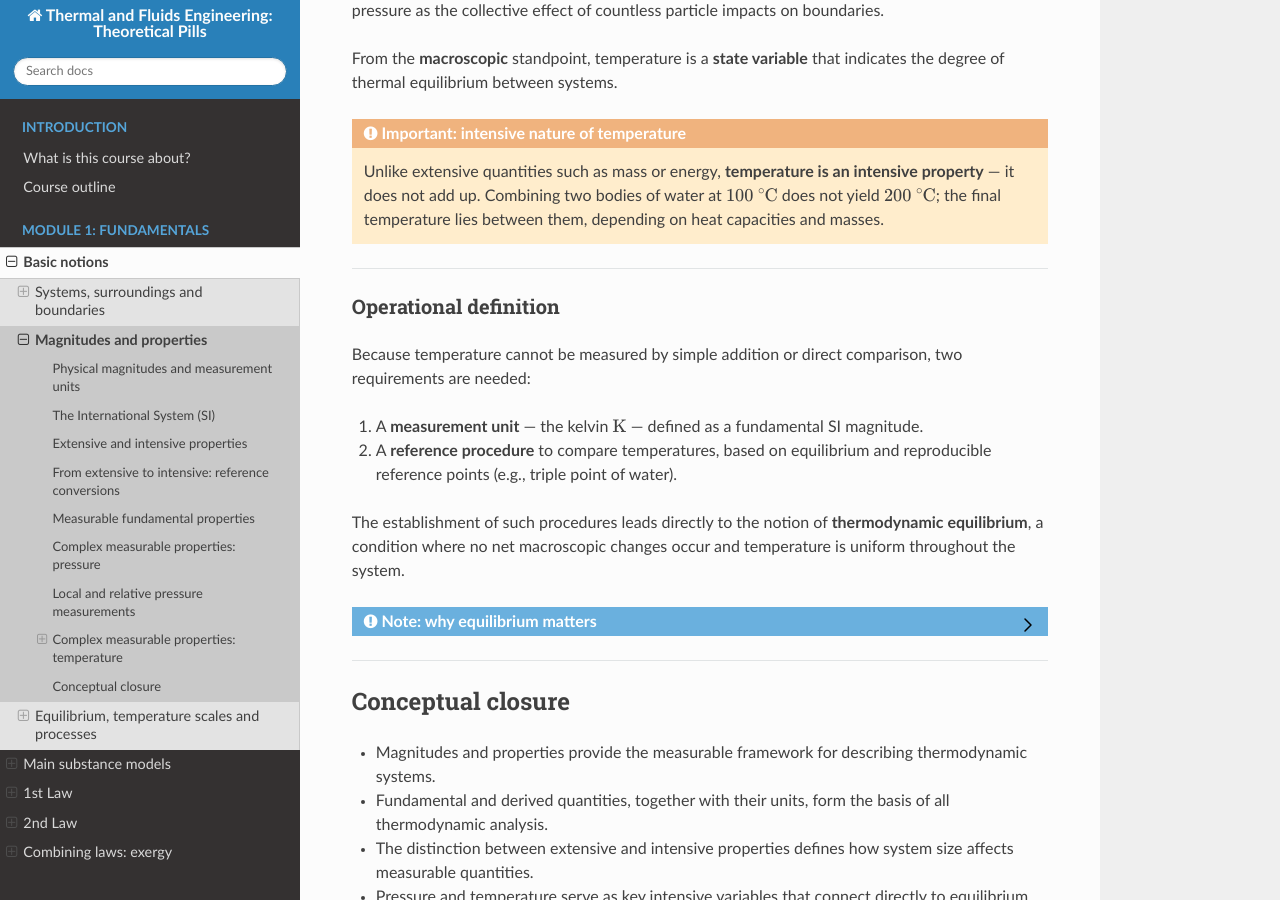
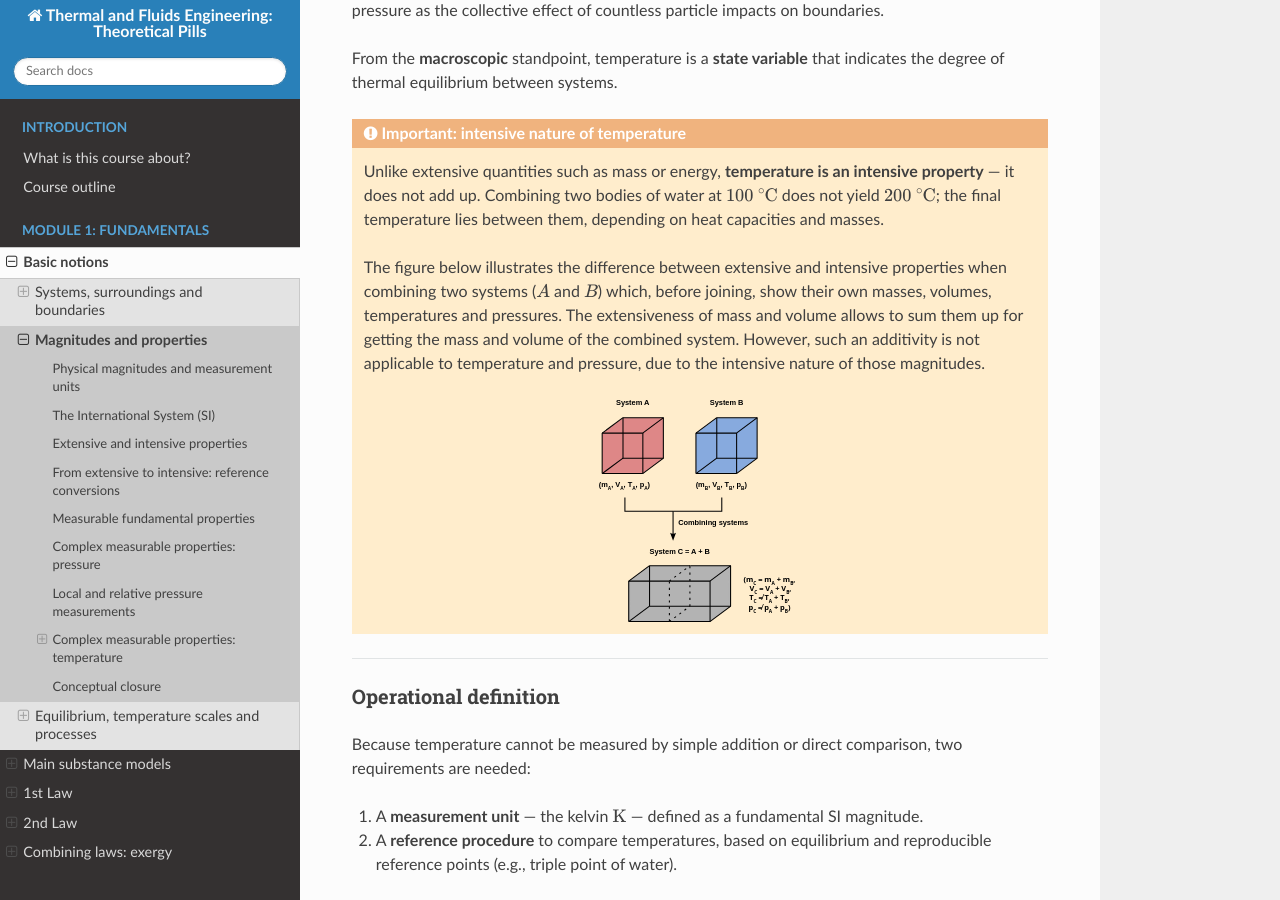
Before and after one commit to azarketa/Thermodynamics-theoretical-pills, a Sphinx documentation site: the page built from source/02_Magnitudes_and_properties.md, in a window 1280 px wide and 900 px high, scrolled down 4475 px. Built offline with Sphinx 7.4.7 and the Read the Docs theme 3.1.0, drawn with Linux system fonts in a browser that asks for light colours.

Commit message:
Files updated

````diff
--- a/source/02_Magnitudes_and_properties.md
+++ b/source/02_Magnitudes_and_properties.md
@@ -224,12 +224,19 @@ This parallels the notion of microscopic pressure as the collective effect of co
 
 From the **macroscopic** standpoint, temperature is a **state variable** that indicates the degree of thermal equilibrium between systems.
 
-:::{admonition} Important: intensive nature of temperature
+::::{admonition} Important: intensive nature of temperature
 :class: warning
-Unlike extensive quantities such as mass or energy, **temperature is an intensive property** — it does not add up.
-Combining two bodies of water at $100\ ^\circ\text{C}$ does not yield $200\ ^\circ\text{C}$;
-the final temperature lies between them, depending on heat capacities and masses.
+Unlike extensive quantities such as mass or energy, **temperature is an intensive property** — it does not add up. Combining two bodies of water at $100\ ^\circ\text{C}$ does not yield $200\ ^\circ\text{C}$; the final temperature lies between them, depending on heat capacities and masses.
+
+The figure below illustrates the difference between extensive and intensive properties when combining two systems ($A$ and $B$) which, before joining, show their own masses, volumes, temperatures and pressures. The extensiveness of mass and volume allows to sum them up for getting the mass and volume of the combined system. However, such an additivity is not applicable to temperature and pressure, due to the intensive nature of those magnitudes.
+
+:::{figure} 1_fundamentals_figs/magnitudes_extensivity_intensivity.svg
+:name: magnitudes_extensivity_intensivity
+:width: 30%
+:align: center
 :::
+
+::::
 
 ---
 
@@ -260,8 +267,3 @@ Thermodynamic temperature scales are founded on equilibrium states, which provid
 * The distinction between extensive and intensive properties defines how system size affects measurable quantities.
 * Pressure and temperature serve as key intensive variables that connect directly to equilibrium and energy exchange.
 * These concepts prepare the ground for the study of equilibrium, temperature scales or processes, as done {ref}`in the next section <sec_equilibrium_temperature_processes>`, where the conditions of balance and transformation between states are formally introduced.
-
-
-```python
-
-```
````
Also changed, not shown: source/1_fundamentals_figs/magnitudes_extensivity_intensivity.svg (added), source/1_fundamentals_figs/pressure_definition.svg.
